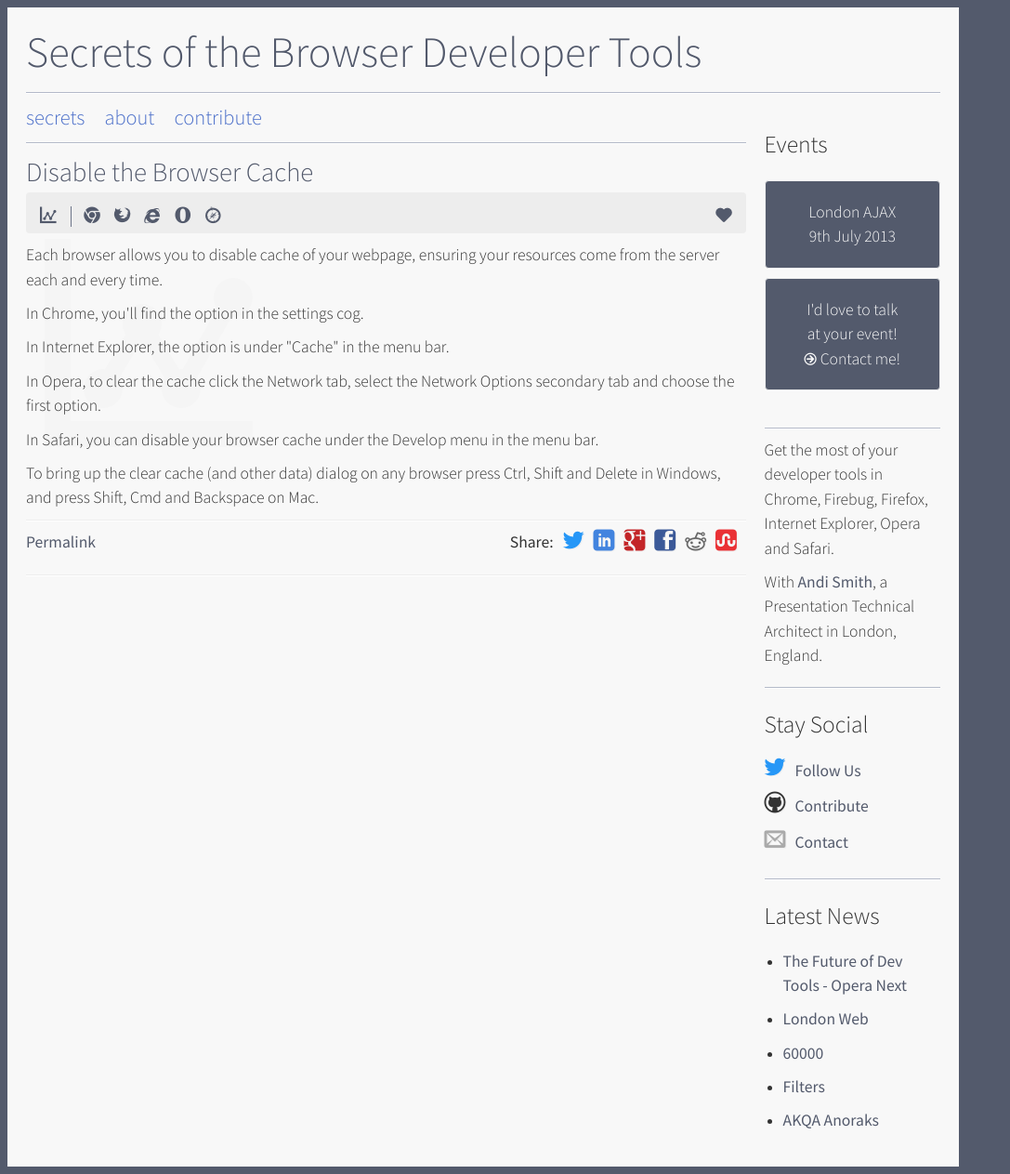
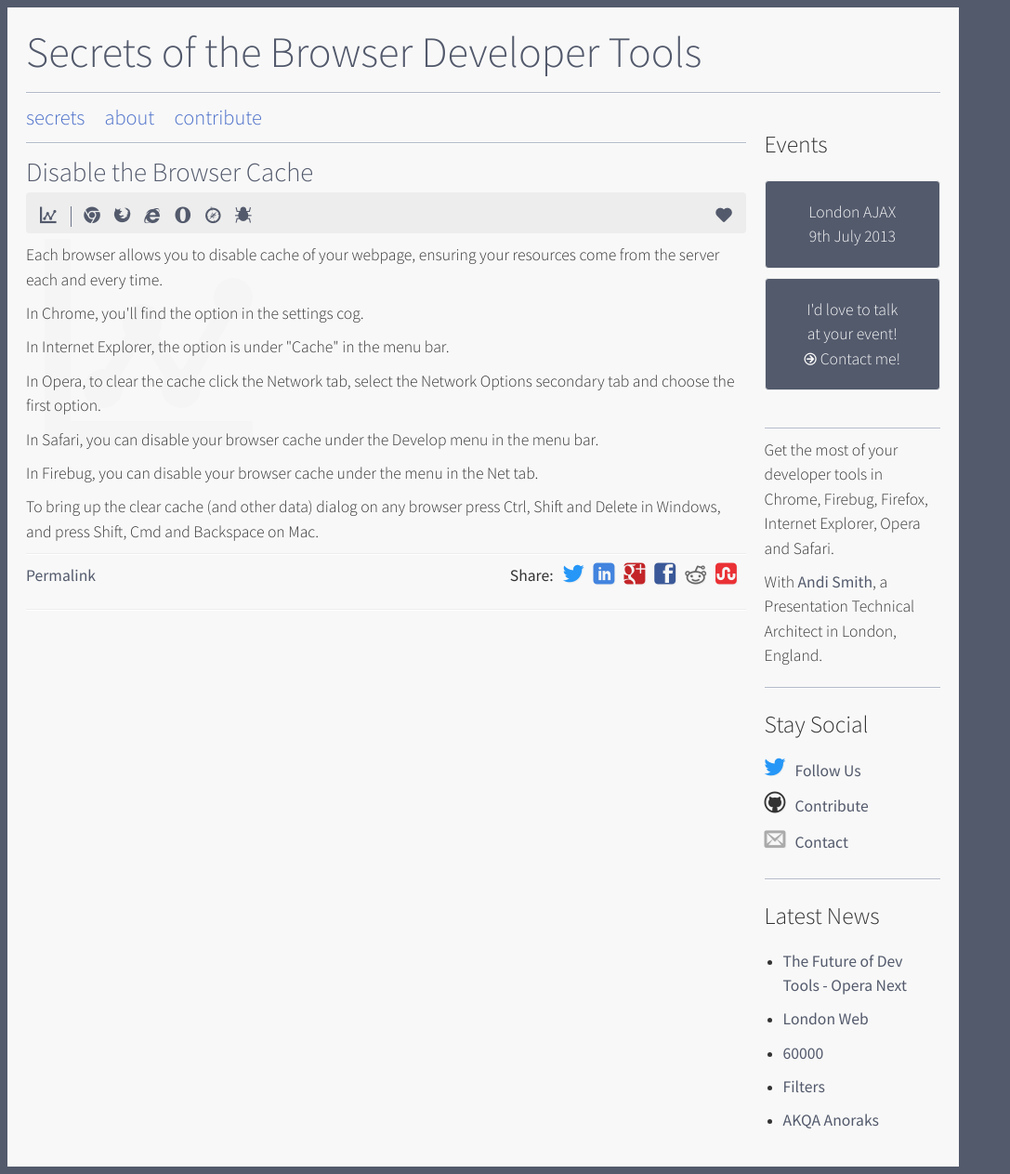
Before and after one commit to andismith/dev-tool-secrets, a Jekyll site: the page built from secret/performance-disable-the-browser-cache.md, in a window 1280 px wide. Shown: the whole page at 93% size, without its empty margins (0-1087 px from the left). Built offline with Jekyll 4.4.1, drawn with Linux system fonts in a browser that asks for light colours; nearby versions of some CDN libraries; library files that are not in the unit come from our copies; Markdown is read by kramdown in place of the engine named in the settings.

Commit message:
Update performance-disable-the-browser-cache.md

```diff
--- a/secret/performance-disable-the-browser-cache.md
+++ b/secret/performance-disable-the-browser-cache.md
@@ -11,6 +11,7 @@ browsers:
 - internet-explorer
 - opera
 - safari
+- firebug
 categories:
 - performance
 parent: performance
@@ -28,4 +29,6 @@ tags:
 
 <p class="safari">In Safari, you can disable your browser cache under the Develop menu in the menu bar.</p>
 
+<p class="firebug">In Firebug, you can disable your browser cache under the menu in the Net tab.</p>
+
 <p>To bring up the clear cache (and other data) dialog on any browser press Ctrl, Shift and Delete in Windows, and press Shift, Cmd and Backspace on Mac.</p>
```
